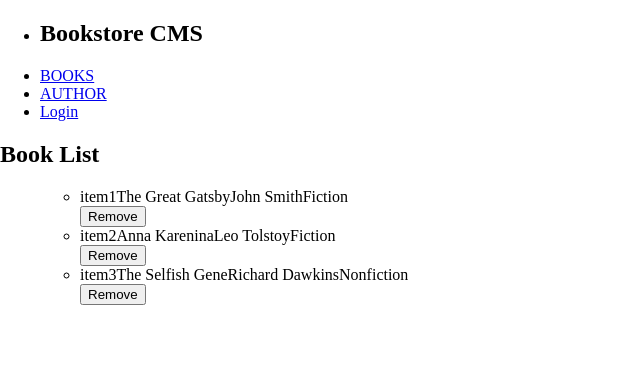
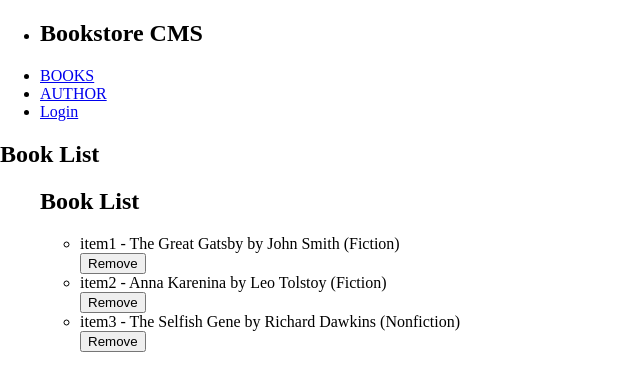
Before and after one commit to dvcorreia1984/bookstoreCMS, a React (Create React App) app: page / in a window 1280 px wide. Shown: the top 390 px of the page, without its empty margins (0-640 px from the left). Built offline with nearby package versions, Linux system fonts and the light colour scheme.

Commit message:
Update Book.js and booksSlice.js file

```diff
--- a/src/components/Book.js
+++ b/src/components/Book.js
@@ -1,26 +1,46 @@
 import React from 'react';
-import { useSelector } from 'react-redux';
+import { useSelector, useDispatch } from 'react-redux';
+import { removeBook } from '../redux/books/booksSlice';
 
 const Book = () => {
   const books = useSelector((state) => state.books);
+  const dispatch = useDispatch();
 
-  const bookItems = books.map((bookItems) => (
-    <>
-      <li key={bookItems.item_id}>
-        {bookItems.item_id}
-        {bookItems.title}
-        {bookItems.author}
-        {bookItems.category}
+  const handleRemoveBook = (bookId) => {
+    dispatch(removeBook(bookId));
+  };
+
+  const bookItems = books.map((bookItem) => (
+    <div key={bookItem.item_id}>
+      <li>
+        {bookItem.item_id}
+        {' '}
+        -
+        {' '}
+        {bookItem.title}
+        {' '}
+        by
+        {' '}
+        {bookItem.author}
+        {' '}
+        (
+        {bookItem.category}
+        )
       </li>
       <div>
-        <button type="button">Remove</button>
+        <button
+          type="button"
+          onClick={() => handleRemoveBook(bookItem.item_id)}
+        >
+          Remove
+        </button>
       </div>
-
-    </>
+    </div>
   ));
 
   return (
     <div>
+      <h2>Book List</h2>
       <ul>{bookItems}</ul>
     </div>
   );
--- a/src/redux/books/booksSlice.js
+++ b/src/redux/books/booksSlice.js
@@ -28,7 +28,7 @@ const booksSlice = createSlice({
     addBook: (state, action) => {
       state.push(action.payload);
     },
-    removeBook: (state, action) => state.filter((book) => book.id !== action.payload),
+    removeBook: (state, action) => state.filter((book) => book.item_id !== action.payload),
   },
 });
 
```
